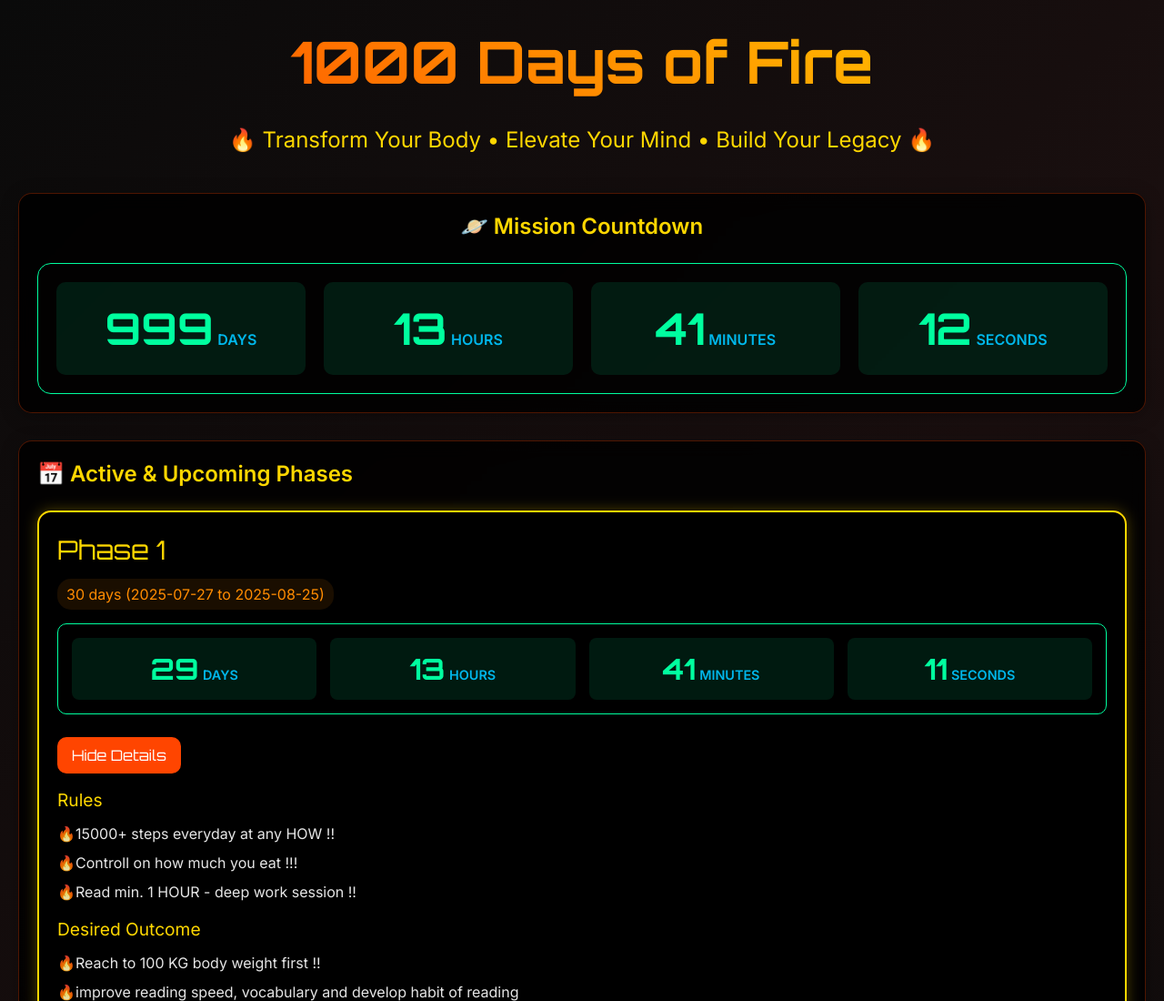
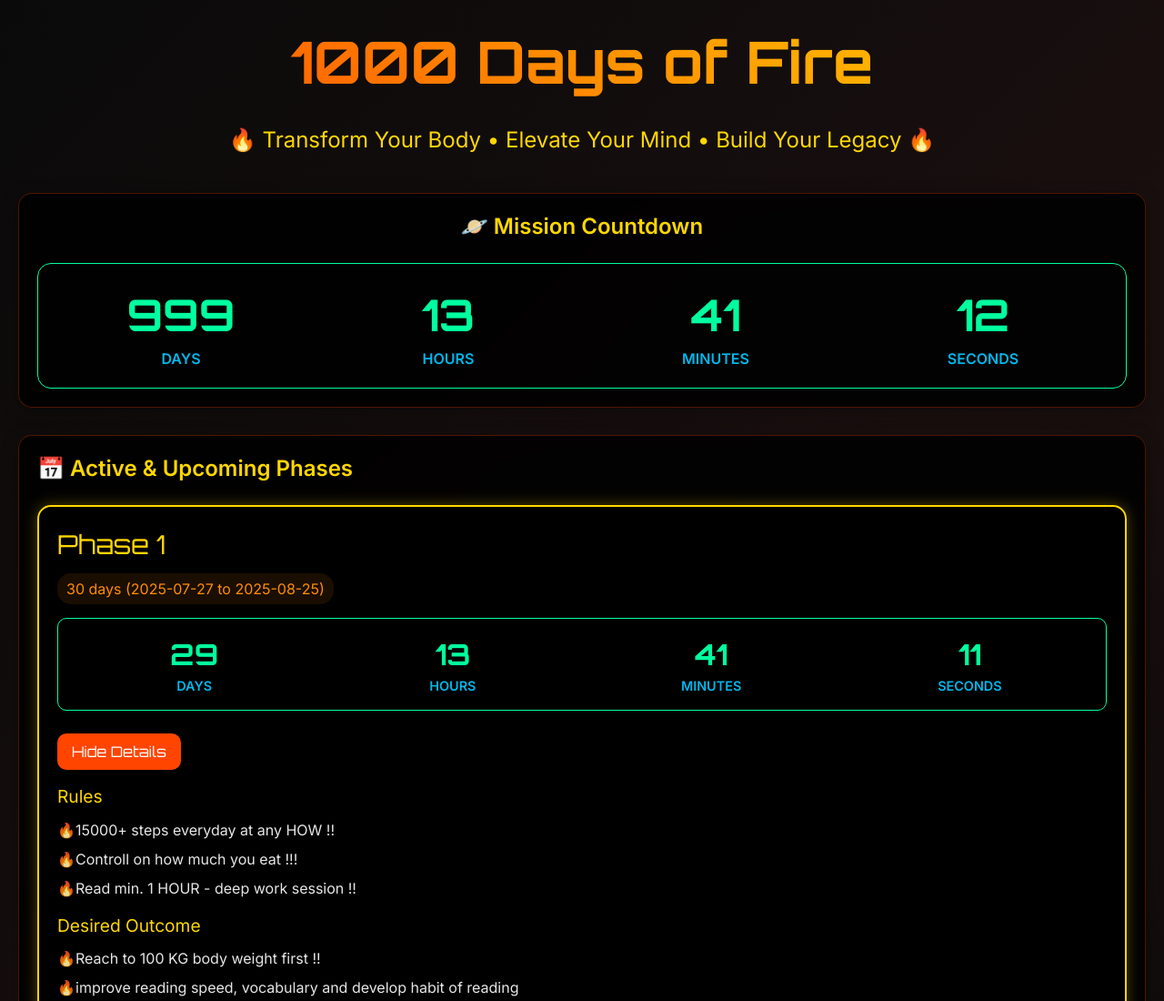
Before and after one commit to jeelgajera03/Timer, a plain HTML site: page index.html in a window 1280 px wide. Shown: the top 1100 px of the page at 91% size. Drawn offline with nearby package versions, Linux system fonts and the light colour scheme.

Commit message:
fix: display countdonwn

```diff
--- a/index.html
+++ b/index.html
@@ -70,13 +70,6 @@
             padding: 20px;
             border-radius: 15px;
             border: 1px solid var(--digital-green);
-        }
-
-        .time-unit {
-            background: rgba(0, 255, 159, 0.1);
-            border-radius: 10px;
-            padding: 15px;
-            text-align: center;
         }
 
         .time-number {
@@ -167,11 +160,12 @@
             margin-bottom: 15px;
         }
 
+        .time-unit,
         .phase-time-unit {
-            background: rgba(0, 255, 159, 0.1);
-            border-radius: 8px;
-            padding: 10px;
-            text-align: center;
+            display: flex;
+            flex-direction: column;
+            align-items: center;
+            justify-content: center;
         }
 
         .phase-time-number {
```
